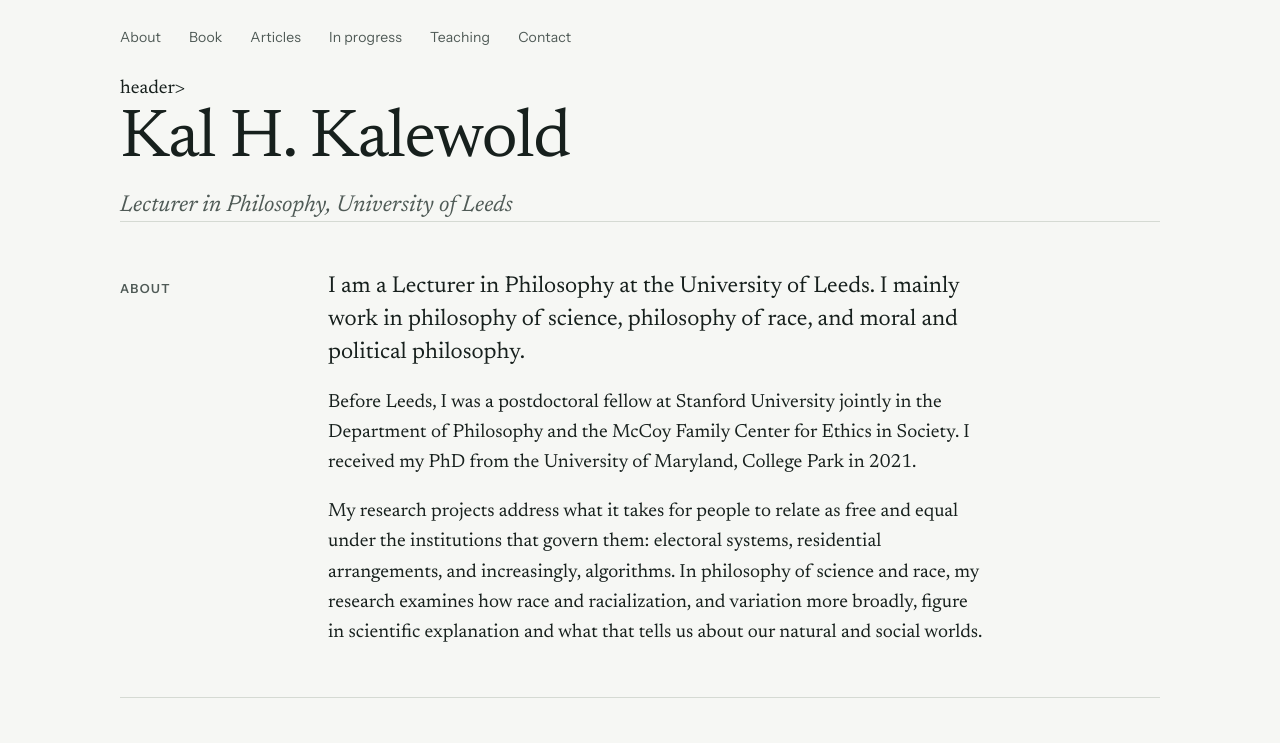
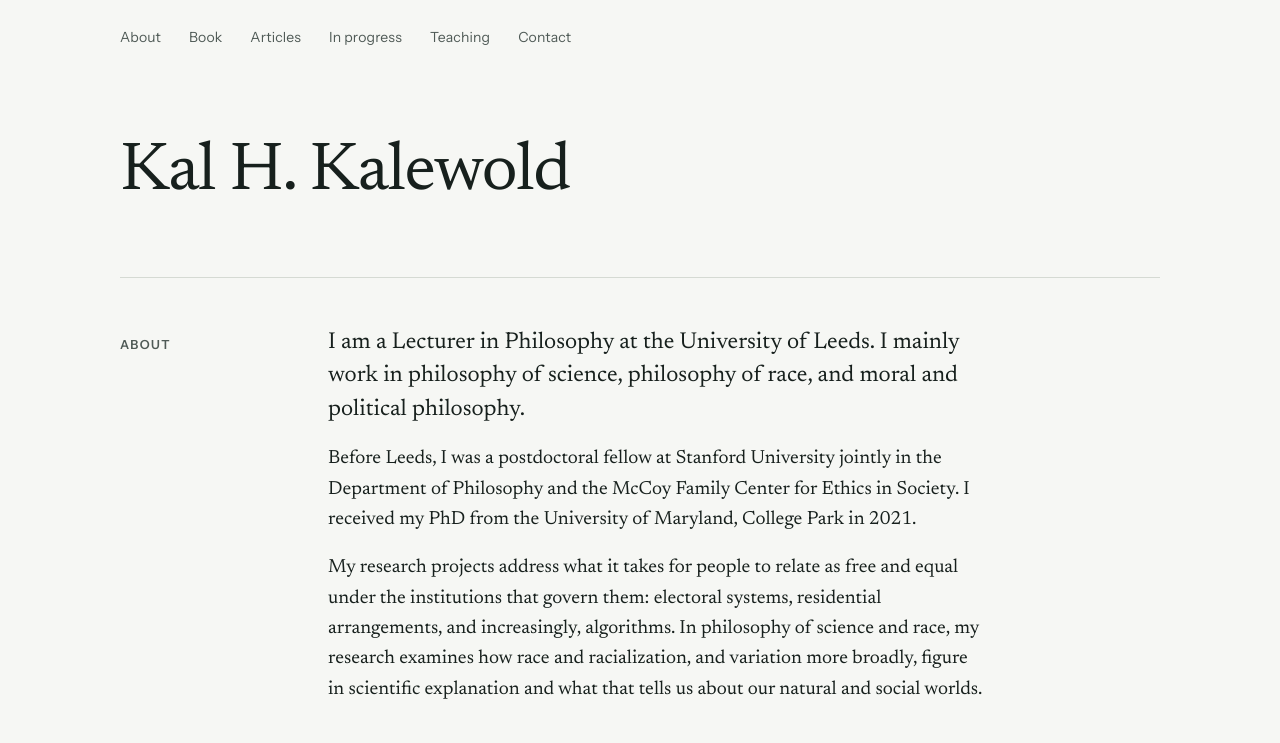
Before and after one commit to Kalewold/kalewold.github.io, a plain HTML site: page index.html in a window 1280 px wide. Shown: the top 743 px of the page. Drawn offline with Linux system fonts and the light colour scheme.

Commit message:
Update index.html

```diff
--- a/index.html
+++ b/index.html
@@ -102,10 +102,9 @@ footer { padding: 28px 0 56px; border-top: 1px solid var(--rule); font-family: v
   <a href="#contact">Contact</a>
 </nav>
 
-header>
+<header>
   <div class="name">
     <h1>Kal H. Kalewold</h1>
-    <p class="role">Lecturer in Philosophy, University of Leeds</p>
   </div>
 </header>
 
```
